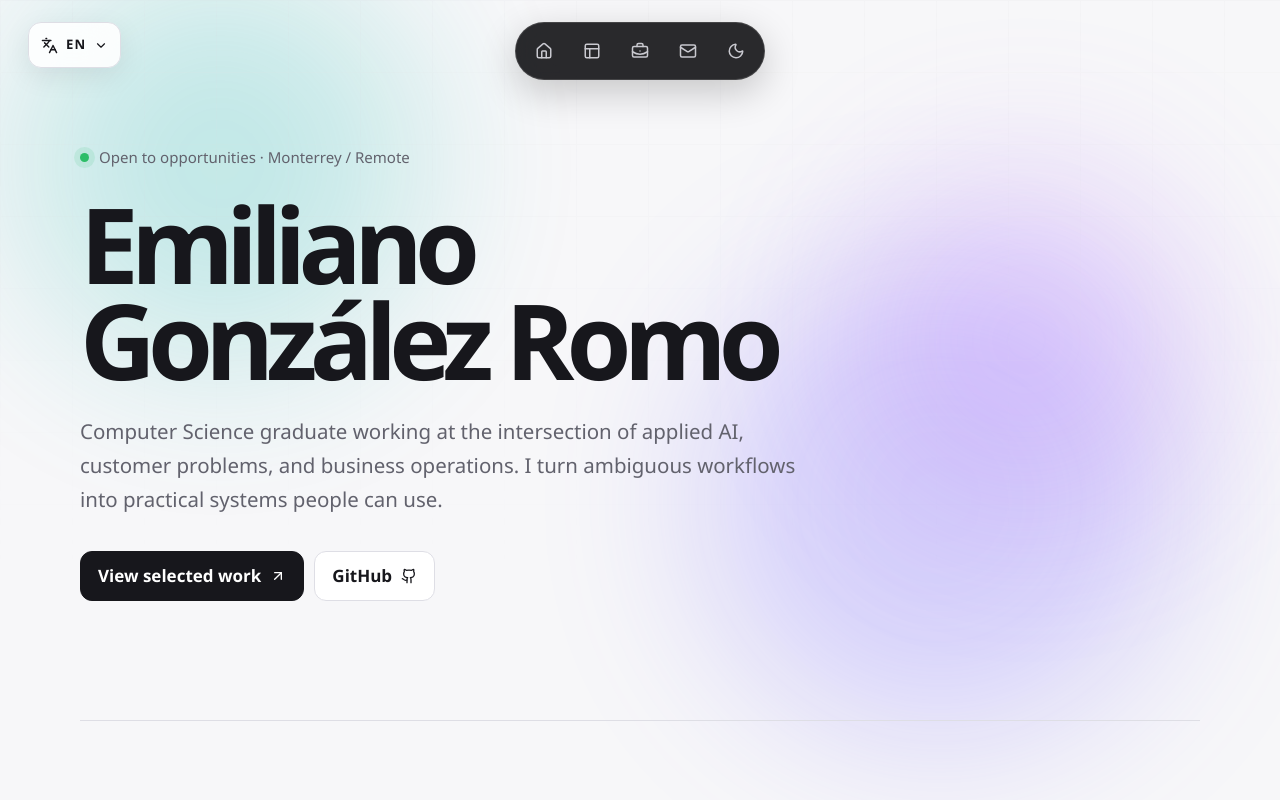
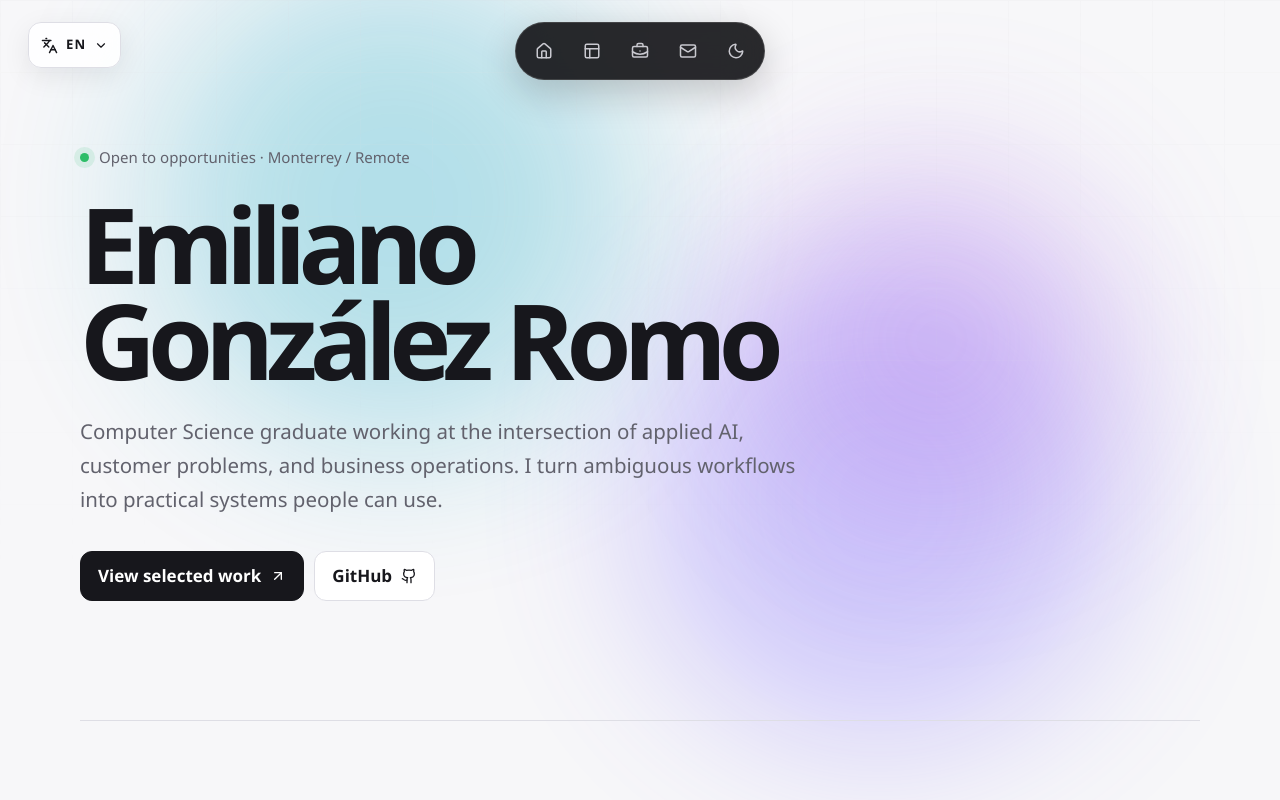
Before and after one commit to h8hyf2rw9y-afk/Portfolio, a React (Vite) app: page / in a window 1280 px wide. Shown: the top 800 px of the page. Built offline with nearby package versions, Linux system fonts and the light colour scheme.

Commit message:
Balance ambient colors across viewport

```diff
--- a/src/styles.css
+++ b/src/styles.css
@@ -181,3 +181,13 @@ footer { padding: 30px 0 70px; border-top: 1px solid var(--line); color: var(--m
 .experience-detail-list .detail-block{background:var(--surface)}
 .experience-detail-list small{display:block;margin-top:16px;color:var(--muted)}
 @media(max-width:820px){.ambient-orb{opacity:.18}.experience-card-complete{min-height:360px;padding:27px}.experience-card-header strong{font-size:2.4rem}.experience-detail-heading{grid-template-columns:1fr;gap:5px}.experience-detail-list>article{padding:20px}}
+
+/* Balanced ambient color composition */
+.ambient-orb{opacity:.3}
+.orb-one{right:-40px;background:#6f59ff}
+.orb-two{width:520px;height:520px;left:-85px;opacity:.3;background:#16a8c4}
+.orb-three{right:12%;opacity:.27;background:#a85ee8}
+[data-theme="dark"] .ambient-orb{opacity:.24}
+[data-theme="dark"] .orb-two{opacity:.23}
+[data-theme="dark"] .orb-three{opacity:.21}
+@media(max-width:820px){.ambient-orb{opacity:.21}.orb-two{left:-170px;opacity:.2}.orb-three{opacity:.18}}
```
